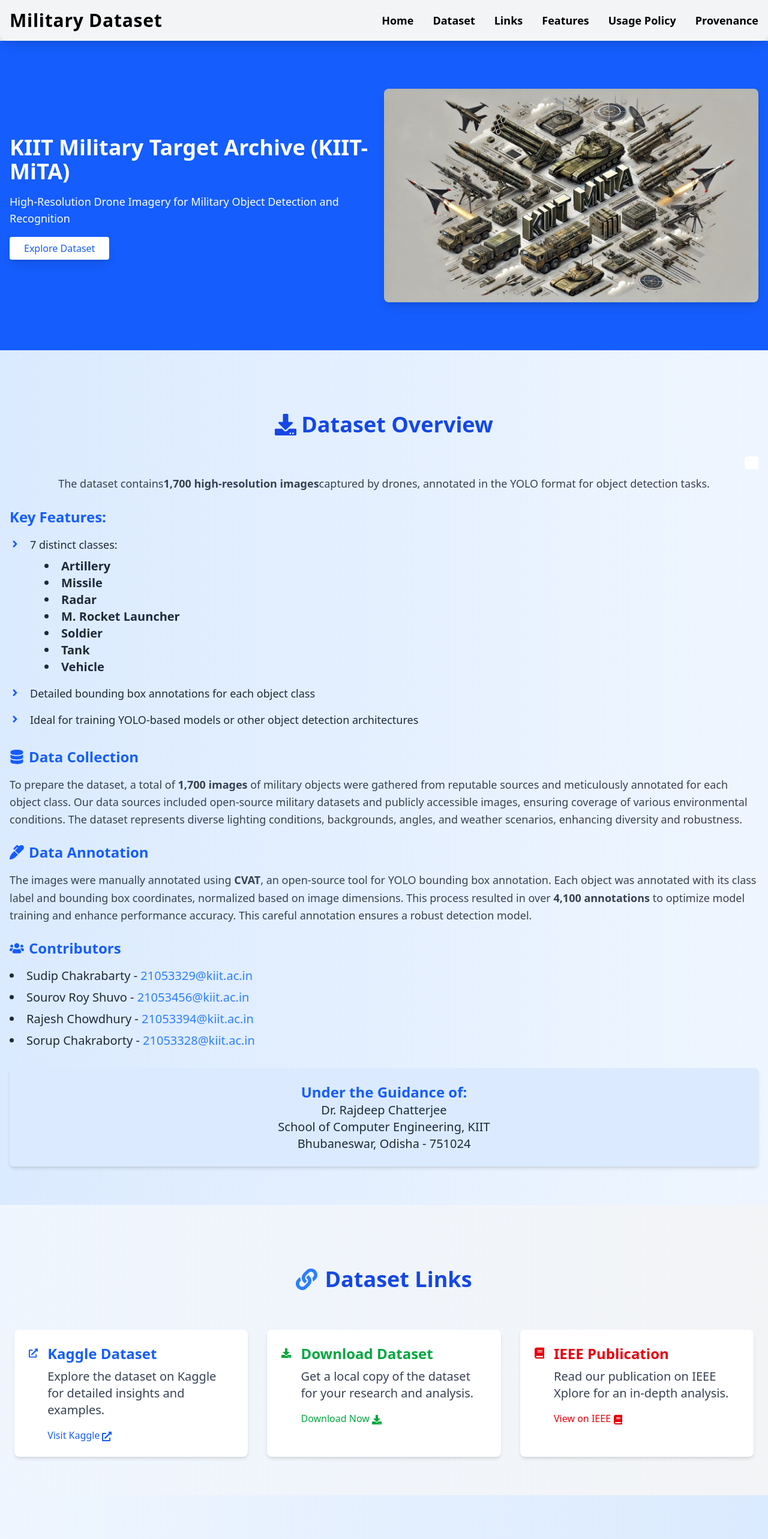
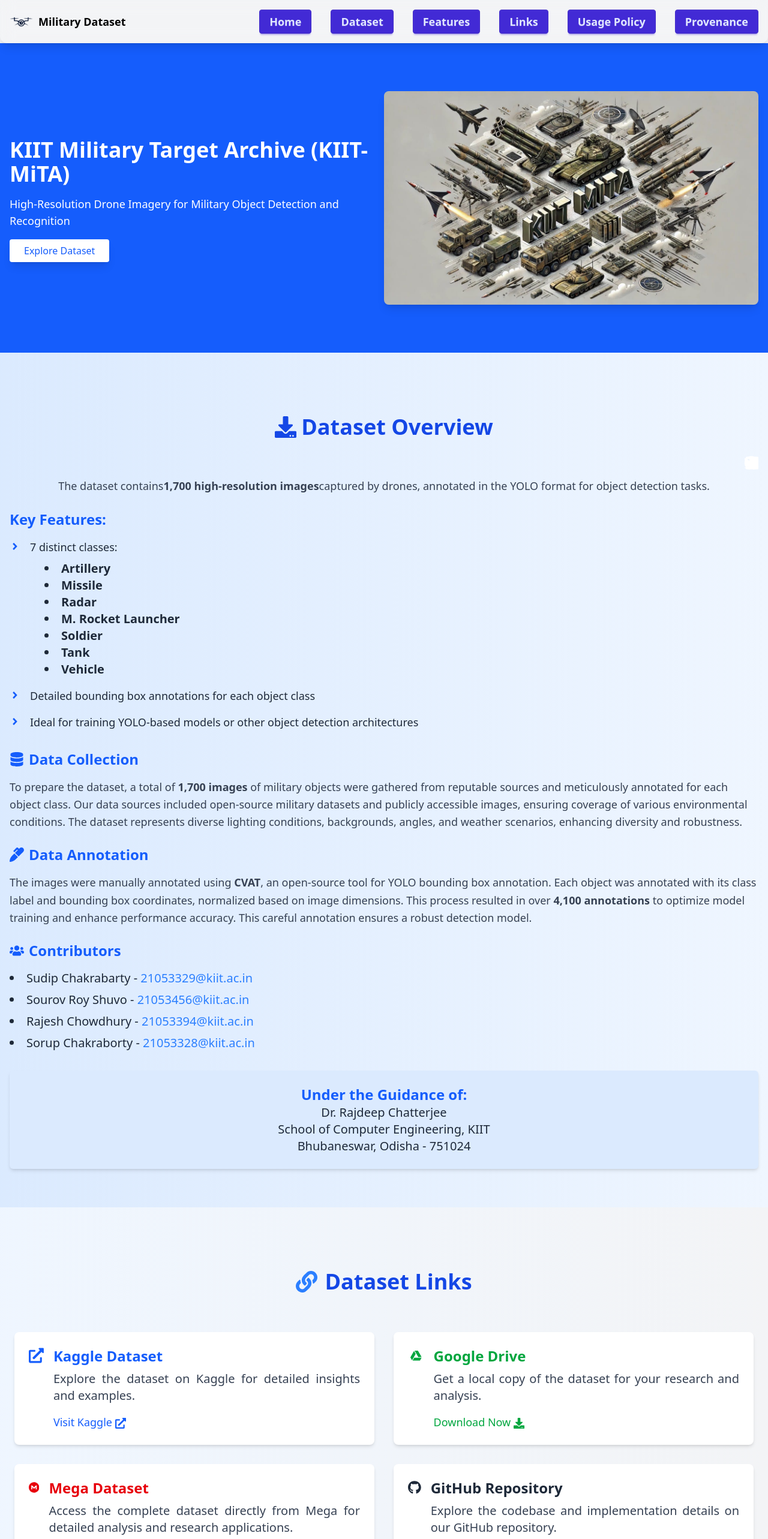
Before and after one commit to rajeshbd99/Research-project-website, a React (Vite) app: page / in a window 1280 px wide. Shown: the top 2566 px of the page at 60% size. Built offline with nearby package versions, Linux system fonts and the light colour scheme.

Commit message:
refactor navigation and dataset links for improved layout and accessibility

```diff
--- a/src/App.jsx
+++ b/src/App.jsx
@@ -1,7 +1,10 @@
 import { Link } from "react-scroll";
 import { motion } from "framer-motion";
-import { FaExternalLinkAlt, FaDownload, FaLink, FaInfoCircle, FaCog, FaBook, FaCheckCircle, FaExclamationCircle, FaAngleRight, FaDatabase, FaMarker, FaUsers, FaChartPie, FaShieldAlt, FaTools, FaClock, FaPenFancy, FaListOl, FaGlobe, FaCameraRetro, FaStar } from "react-icons/fa";
+import { FaExternalLinkAlt, FaDownload, FaLink, FaGithub, FaInfoCircle, FaCog, FaCheckCircle, FaExclamationCircle, FaAngleRight, FaDatabase, FaMarker, FaUsers, FaChartPie, FaShieldAlt, FaTools, FaClock, FaPenFancy, FaListOl, FaGlobe, FaCameraRetro, FaStar } from "react-icons/fa";
 import img1 from './assets/img1.jpg';
+import { SiMega } from "react-icons/si";
+import { DiGoogleDrive } from "react-icons/di";
+import img from './assets/Screenshot 2025-01-28 235024.png';
 
 const App = () => {
   return (
@@ -9,24 +12,31 @@ const App = () => {
       {/* Navbar */}
       <nav className=" text-white p-4 sticky top-0 z-50 shadow-lg rounded-b-xl bg-transparent backdrop-blur-md">
         <div className="container mx-auto flex justify-between items-center">
-    <h1 className="text-3xl font-bold tracking-wide text-black">Military Dataset</h1>
+        <Link to="/" className="flex items-center text-black font-semibold text-lg space-x-2">
+          <img
+            src={img}
+            alt="Logo"
+            className="w-10 h-10 object-contain"
+          />
+          <span className="hidden lg:block">Military Dataset</span>
+        </Link>
           <div className="space-x-8 text-black">
-      <Link to="banner" smooth={true} duration={500} className="text-lg font-semibold hover:text-gray-300 transition-colors cursor-pointer">
+            <Link to="banner" smooth={true} duration={500} className="text-lg font-semibold hover:text-gray-300 transition-colors cursor-pointer btn btn-primary">
               Home
             </Link>
-      <Link to="dataset" smooth={true} duration={500} className="text-lg font-semibold hover:text-gray-300 transition-colors cursor-pointer">
+            <Link to="dataset" smooth={true} duration={500} className="text-lg font-semibold hover:text-gray-300 transition-colors cursor-pointer btn btn-primary">
               Dataset
             </Link>
-      <Link to="links" smooth={true} duration={500} className="text-lg font-semibold hover:text-gray-300 transition-colors cursor-pointer">
+            <Link to="features" smooth={true} duration={500} className="text-lg font-semibold hover:text-gray-300 transition-colors cursor-pointer btn btn-primary">
+              Features
+            </Link>
+            <Link to="links" smooth={true} duration={500} className="text-lg font-semibold hover:text-gray-300 transition-colors cursor-pointer btn btn-primary">
               Links
             </Link>
-      <Link to="features" smooth={true} duration={500} className="text-lg font-semibold hover:text-gray-300 transition-colors cursor-pointer">
-        Features
-      </Link>
-      <Link to="usage" smooth={true} duration={500} className="text-lg font-semibold hover:text-gray-300 transition-colors cursor-pointer">
+            <Link to="usage" smooth={true} duration={500} className="text-lg font-semibold hover:text-gray-300 transition-colors cursor-pointer btn btn-primary">
               Usage Policy
             </Link>
-      <Link to="provenance" smooth={true} duration={500} className="text-lg font-semibold hover:text-gray-300 transition-colors cursor-pointer">
+            <Link to="provenance" smooth={true} duration={500} className="text-lg font-semibold hover:text-gray-300 transition-colors cursor-pointer btn btn-primary">
               Provenance
             </Link>
           </div>
@@ -158,11 +168,11 @@ const App = () => {
       {/* Dataset Links Section */}
 <section id="links" className="bg-gradient-to-r from-blue-50 to-gray-100 py-16">
   <div className="container mx-auto px-6">
-          <h2 className="text-4xl font-extrabold text-blue-700 mb-8 flex items-center justify-center mb-16 mt-10">
+    <h2 className="text-4xl font-extrabold text-blue-700 mb-16 flex items-center justify-center mt-10">
       <FaLink className="mr-3 text-blue-500" />
       Dataset Links
     </h2>
-          <div className="grid grid-cols-1 md:grid-cols-3 gap-8">
+    <div className="grid grid-cols-1 md:grid-cols-2 lg:grid-cols-2 gap-8 text-justify">
       {/* Kaggle Link */}
       <div className="bg-white shadow-md rounded-lg p-6 flex items-start space-x-4 hover:shadow-lg transition-shadow duration-300">
         <FaExternalLinkAlt className="text-blue-600 text-3xl" />
@@ -175,18 +185,18 @@ const App = () => {
             href="https://www.kaggle.com/datasets/sudipchakrabarty/kiit-mita/data"
             target="_blank"
             rel="noopener noreferrer"
-                  className="text-blue-600 mt-4 inline-block hover:underline"
+            className="text-blue-600 mt-4 inline-block hover:underline text-lg"
           >
             Visit Kaggle <FaExternalLinkAlt className="inline" />
           </a>
         </div>
       </div>
 
-            {/* Download Link */}
+      {/* Google Drive Link */}
       <div className="bg-white shadow-md rounded-lg p-6 flex items-start space-x-4 hover:shadow-lg transition-shadow duration-300">
-              <FaDownload className="text-green-600 text-3xl" />
+        <DiGoogleDrive className="text-green-600 text-3xl" />
         <div>
-                <h3 className="text-2xl font-semibold text-green-600">Download Dataset</h3>
+          <h3 className="text-2xl font-semibold text-green-600">Google Drive</h3>
           <p className="text-gray-700 mt-2 text-xl">
             Get a local copy of the dataset for your research and analysis.
           </p>
@@ -194,34 +204,54 @@ const App = () => {
             href="https://example.com/download"
             target="_blank"
             rel="noopener noreferrer"
-                  className="text-green-600 mt-4 inline-block hover:underline"
+            className="text-green-600 mt-4 inline-block hover:underline text-lg"
           >
             Download Now <FaDownload className="inline" />
           </a>
         </div>
       </div>
 
-            {/* IEEE Link */}
+      {/* Mega Link */}
       <div className="bg-white shadow-md rounded-lg p-6 flex items-start space-x-4 hover:shadow-lg transition-shadow duration-300">
-              <FaBook className="text-red-600 text-3xl" />
+        <SiMega className="text-red-600 text-3xl" />
         <div>
-                <h3 className="text-2xl font-semibold text-red-600">IEEE Publication</h3>
+          <h3 className="text-2xl font-semibold text-red-600">Mega Dataset</h3>
           <p className="text-gray-700 mt-2 text-xl">
-                  Read our publication on IEEE Xplore for an in-depth analysis.
+            Access the complete dataset directly from Mega for detailed analysis and research applications.
           </p>
           <a
-                  href="https://ieeexplore.ieee.org"
+            href="https://example.com/mega"
             target="_blank"
             rel="noopener noreferrer"
-                  className="text-red-600 mt-4 inline-block hover:underline"
+            className="text-red-600 mt-4 inline-block hover:underline text-lg"
           >
-                  View on IEEE <FaBook className="inline" />
+            Access Mega <FaExternalLinkAlt className="inline" />
+          </a>
+        </div>
+      </div>
+
+      {/* GitHub Link */}
+      <div className="bg-white shadow-md rounded-lg p-6 flex items-start space-x-4 hover:shadow-lg transition-shadow duration-300">
+        <FaGithub className="text-gray-800 text-3xl" />
+        <div>
+          <h3 className="text-2xl font-semibold text-gray-800">GitHub Repository</h3>
+          <p className="text-gray-700 mt-2 text-xl">
+            Explore the codebase and implementation details on our GitHub repository.
+          </p>
+          <a
+            href="https://github.com/your-repo-link"
+            target="_blank"
+            rel="noopener noreferrer"
+            className="text-gray-800 mt-4 inline-block hover:underline text-lg"
+          >
+            Visit GitHub <FaGithub className="inline" />
           </a>
         </div>
       </div>
     </div>
   </div>
 </section>
+
 
       {/* Other Sections */}
       <section id="features" className="bg-gradient-to-r from-blue-50 to-blue-100 py-16">
@@ -351,7 +381,7 @@ const App = () => {
               <div className="flex items-start space-x-4">
                 <FaCheckCircle className="text-green-600 text-2xl" />
                 <p className="text-gray-700 text-xl">
-                  Redistribution of the dataset in any form without the authors’ permission is not allowed.
+                  Redistribution of the dataset in any form without the authors permission is not allowed.
                 </p>
               </div>
               <div className="flex items-start space-x-4">
```
Also changed, not shown: src/assets/Screenshot 2025-01-28 235024.png (added). Lines whose indentation alone changed are shown as unchanged.
